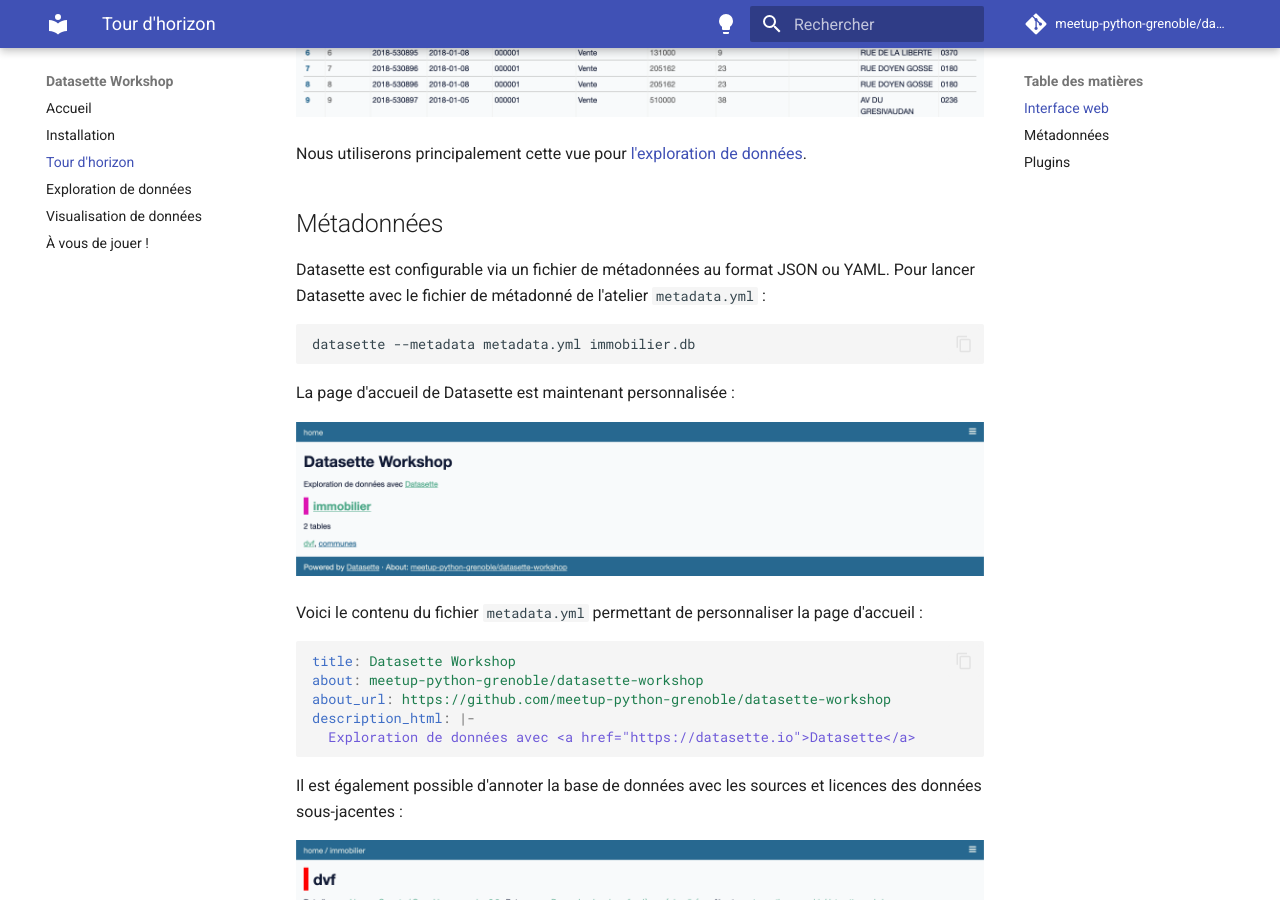
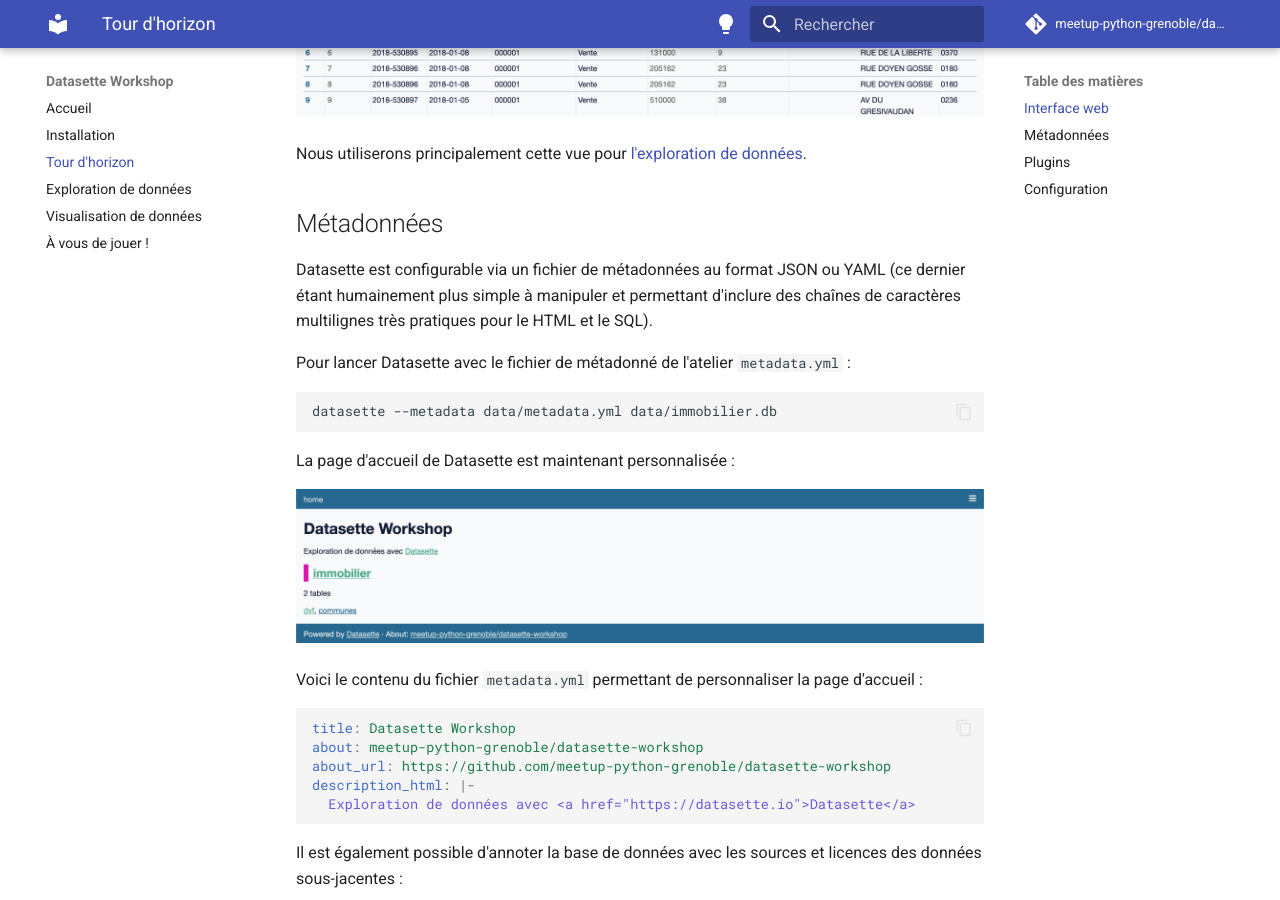
Before and after one commit to meetup-python-grenoble/datasette-workshop, an MkDocs documentation site: the page built from docs/overview.md, in a window 1280 px wide and 900 px high, scrolled down 1632 px. Built offline with MkDocs 1.6.1 and Material for MkDocs 9.7.7, drawn with Linux system fonts in a browser that asks for light colours; comment, search, counter and statistics services are not loaded; some of the changed text lies outside the part shown.

Commit message:
Move all dataset assets to data folder

````diff
--- a/docs/overview.md
+++ b/docs/overview.md
@@ -10,7 +10,7 @@ C'est le seul type de base de données compatible avec Datasette pour le moment.
 Par exemple, pour démarrer Datasette avec la base de données de l'atelier `immobilier.db` :
 
 ```bash
-datasette immobilier.db
+datasette data/immobilier.db
 ```
 
 En accédant à l'interface web via l'URL affichée dans le terminal, on obtient :
@@ -37,10 +37,12 @@ Nous utiliserons principalement cette vue pour [l'exploration de données](explo
 
 ## Métadonnées
 
-Datasette est configurable via un fichier de métadonnées au format JSON ou YAML. Pour lancer Datasette avec le fichier de métadonné de l'atelier `metadata.yml` :
+Datasette est configurable via un fichier de métadonnées au format JSON ou YAML (ce dernier étant humainement plus simple à manipuler et permettant d'inclure des chaînes de caractères multilignes très pratiques pour le HTML et le SQL).
+
+Pour lancer Datasette avec le fichier de métadonné de l'atelier `metadata.yml` :
 
 ```bash
-datasette --metadata metadata.yml immobilier.db
+datasette --metadata data/metadata.yml data/immobilier.db
 ```
 
 La page d'accueil de Datasette est maintenant personnalisée :
@@ -115,3 +117,13 @@ datasette uninstall <plugin-name>
 ```
 
 La [liste de plugins référencés](https://datasette.io/plugins) s'agrandit régulièrement, vous trouverez très certainement votre bonheur ! Sinon, vous pouvez [développer votre propre plugin](https://docs.datasette.io/en/stable/writing_plugins.html).
+
+## Configuration
+
+Enfin, Datasette possède quelques [options de configuration](https://docs.datasette.io/en/stable/settings.html), permettant notamment de spécifier le délai de temps maximum pour l'exécution de requêtes SQL. Nous avons déjà un fichier de configuration `settings.json` dans le dossier `data` de l'atelier.
+
+Pour démarrer Datasette avec le dossier complet `data` contenant la base de données, les métadonnées et la configuration, nous utiliserons le mode [_configuration directory_](https://docs.datasette.io/en/stable/settings.html#configuration-directory-mode) :
+
+```bash
+datasette data/
+```
````
Also changed, not shown: docs/setup.md (+2 -2 lines), 5 other files.
